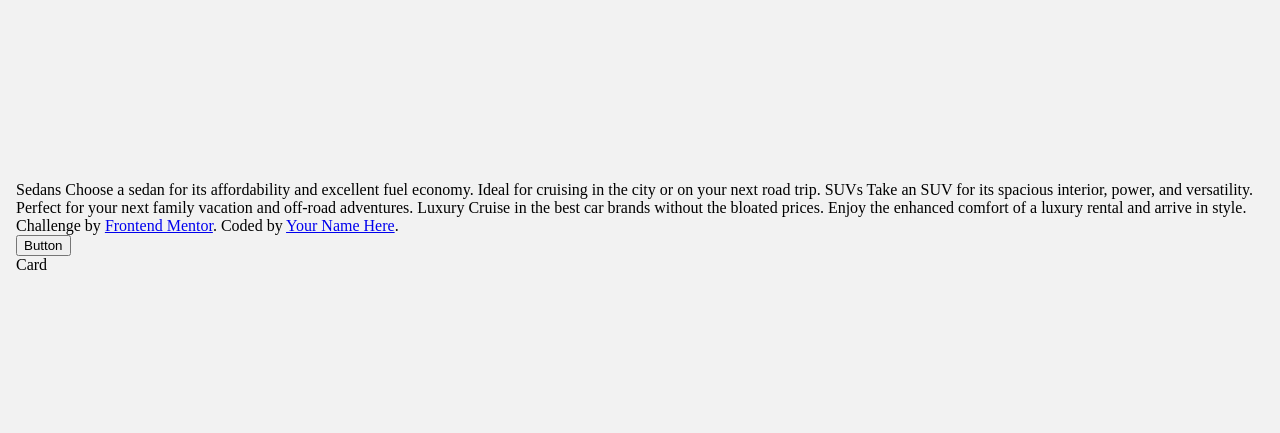
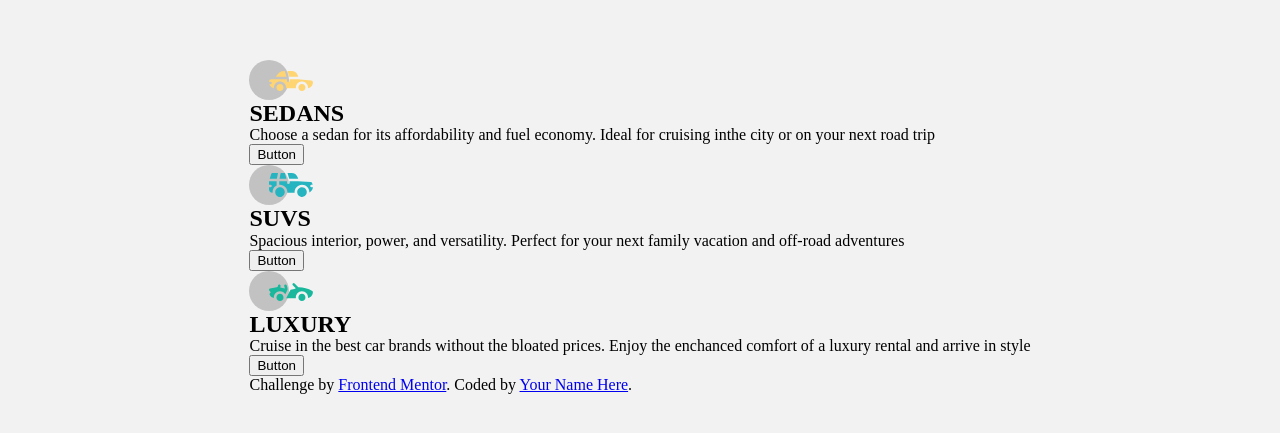
Before and after one commit to NorimNori/3-column-preview-card-component, a React (Vite) app: page / in a window 1280 px wide. Shown: the part 173-606 px from the top of the page. Built offline with nearby package versions, Linux system fonts and the light colour scheme.

Commit message:
feat: make card mapping

```diff
--- a/src/App.jsx
+++ b/src/App.jsx
@@ -1,30 +1,28 @@
 import './App.scss'
-import Button from '@/components/button/index'
 import Card from '@/components/card/index'
+import { CAR_CATEGORIES } from './variables/variables'
 
 
 function App() {
 
   return (
     <>
-      Sedans
-      Choose a sedan for its affordability and excellent fuel economy. Ideal for cruising in the city
-      or on your next road trip.
+      <section>
+        {CAR_CATEGORIES.map((car) => (
+          <Card
+            key={car.id}
+            title={car.title}
+            description={car.description}
+            icon={car.icon}
+          />
+        ))}
+      </section>
 
-      SUVs
-      Take an SUV for its spacious interior, power, and versatility. Perfect for your next family vacation
-      and off-road adventures.
-
-      Luxury
-      Cruise in the best car brands without the bloated prices. Enjoy the enhanced comfort of a luxury
-      rental and arrive in style.
 
       <div className="attribution">
         Challenge by <a href="https://www.frontendmentor.io?ref=challenge" target="_blank">Frontend Mentor</a>.
         Coded by <a href="#">Your Name Here</a>.
       </div>
-      <Button />
-      <Card />
     </>
   )
 }
--- a/src/components/card/Card.jsx
+++ b/src/components/card/Card.jsx
@@ -1,8 +1,15 @@
+import Button from '../button'
 import './card.scss'
 
-const Card = () => {
+const Card = ({ icon, title, description }) => {
   return (
-    <div>Card</div>
+    <article >
+      <img src={icon} alt={title} />
+      <h2>{title}</h2>
+      <p>{description}</p>
+      <Button />
+    </article>
+
   )
 }
 
--- a/src/variables/variables.js
+++ b/src/variables/variables.js
@@ -1,24 +1,21 @@
-import sedanIcon from "@/assets/imagenes/sedan.svg";
-import suvIcon from "@/assets/imagenes/suv.svg";
-import luxuryIcon from "@/assets/imagenes/luxury.svg";
 
 export const CAR_CATEGORIES = [
   {
     id: 1,
     title: "SEDANS",
-    description: "Choose a sedan for its affordability and fuel economy.",
-    icon: sedanIcon,
+    description: "Choose a sedan for its affordability and fuel economy. Ideal for cruising inthe city or on your next road trip",
+    icon: "./src/assets/images/icon-sedans.svg",
   },
   {
     id: 2,
     title: "SUVS",
-    description: "Spacious interior, power, and versatility.",
-    icon: suvIcon,
+    description: "Spacious interior, power, and versatility. Perfect for your next family vacation and off-road adventures",
+    icon: "./src/assets/images/icon-suvs.svg",
   },
   {
     id: 3,
     title: "LUXURY",
-    description: "Enhanced comfort of a luxury rental.",
-    icon: luxuryIcon,
+    description: "Cruise in the best car brands without the bloated prices. Enjoy the enchanced comfort of a luxury rental and arrive in style",
+    icon: "./src/assets/images/icon-luxury.svg",
   },
 ];
```
